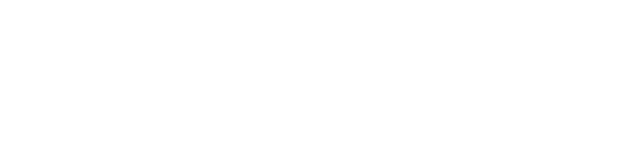
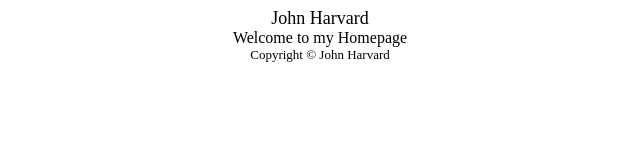
Before and after one commit to DulanjaliSenarathna/HarvardsCS50, a plain HTML site: page css3.html in a window 1280 px wide. Shown: the whole page, without its empty margins (320-960 px from the left). Drawn offline with Linux system fonts and the light colour scheme.

Commit message:
css done

```diff
--- a/css3.html
+++ b/css3.html
@@ -5,8 +5,24 @@
     <meta http-equiv="X-UA-Compatible" content="IE=edge">
     <meta name="viewport" content="width=device-width, initial-scale=1.0">
     <title>CSS3</title>
+    <style>
+        body{
+            text-align: center;
+        }
+        .centered{
+            font-size: large;
+        }
+        .medium{
+            font-size: medium;
+        }
+        .small{
+            font-size: small;
+        }
+    </style>
 </head>
 <body>
-
+    <header class="centered"> John Harvard</header>
+    <main class="medium" >Welcome to my Homepage</main>
+    <footer class="small">Copyright &copy; John Harvard</footer>
 </body>
 </html>
--- /dev/null
+++ b/css4.css
@@ -0,0 +1,12 @@
+body{
+    text-align: center;
+}
+header{
+    font-size: large;
+}
+main{
+font-size: medium;
+}
+footer{
+font-size: small;
+}
```
Also changed, not shown: css4.html (added, +15 -0 lines).
